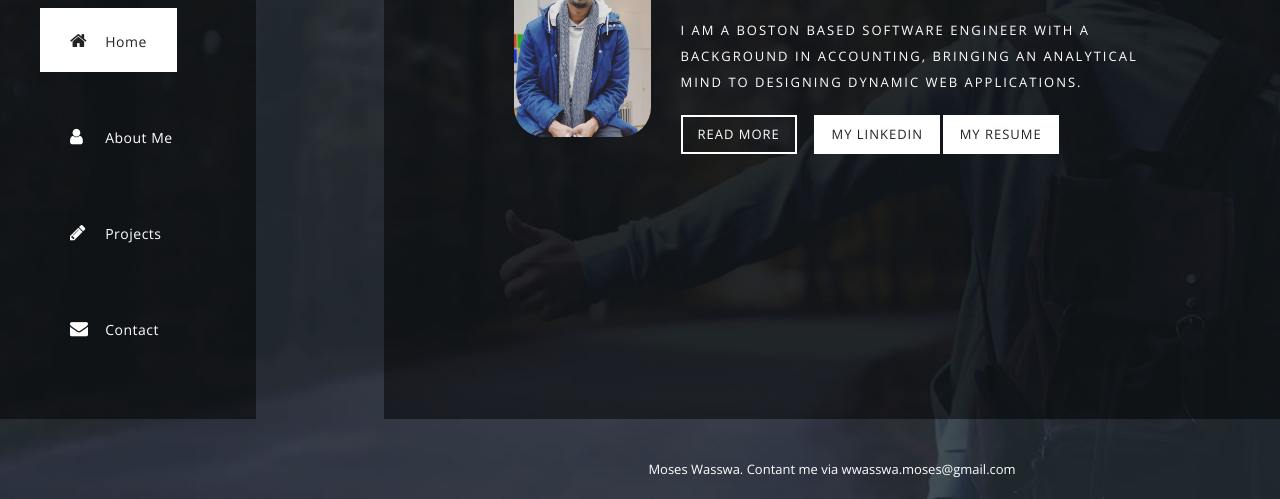
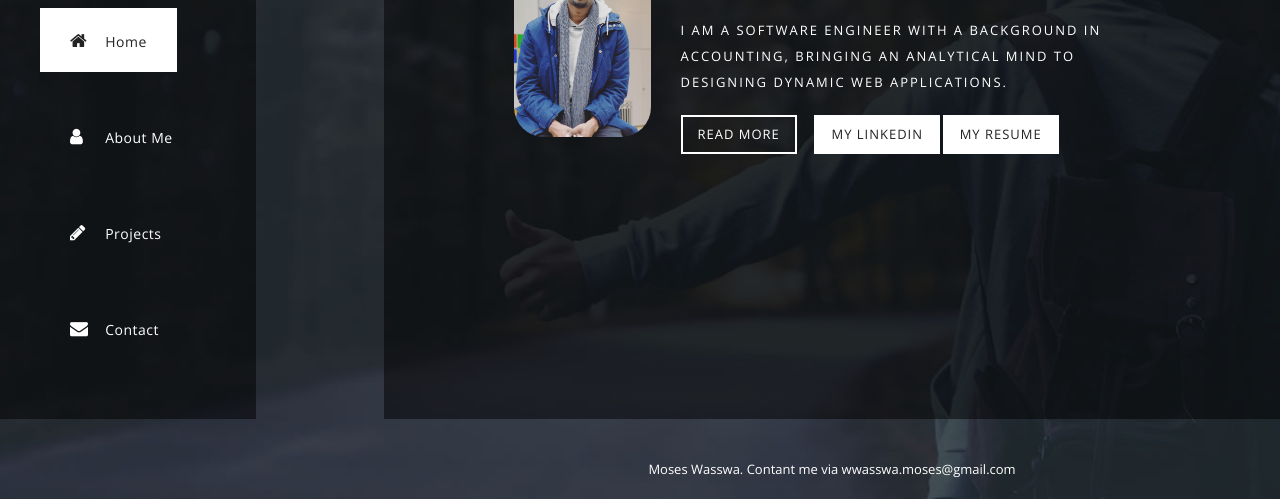
Before and after one commit to mwwasswa/mosesww.github.io, a plain HTML site: page index.html in a window 1280 px wide. Shown: the part 301-800 px from the top of the page. Drawn offline with nearby package versions, Linux system fonts and the light colour scheme.

Commit message:
Update index.html
Made changes to initial about me paragraph

```diff
--- a/index.html
+++ b/index.html
@@ -78,7 +78,7 @@ http://www.templatemo.com/tm-512-moonlight
                   </div>
                   <div class="col-md-9">
                       <h2>Moses Wasswa</h2>
-                      <p>I am a Boston based Software Engineer with a background in accounting, bringing an analytical mind to designing dynamic web applications.</p>
+                      <p>I am a Software Engineer with a background in accounting, bringing an analytical mind to designing dynamic web applications.</p>
                       <div class="main-btn"><a href="#2">Read More</a></div>
                       <div class="fb-btn"><a href="https://www.linkedin.com/in/mwasswa" target="_blank">My Linkedin</a></div>
                       <div class="fb-btn"><a href="https://resume.creddle.io/resume/ey7doadgebf" target="_blank">My Resume</a></div>
```
